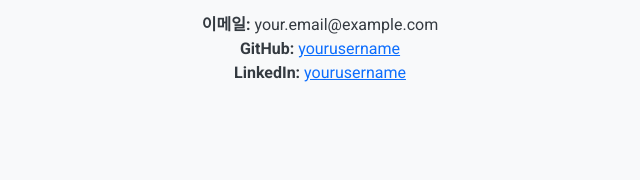
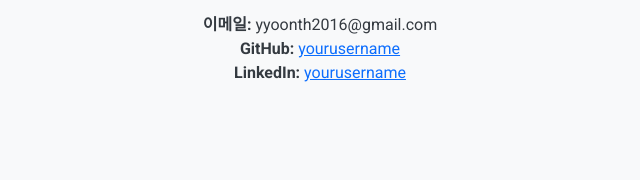
Before and after one commit to TaehoY01/test, a plain HTML site: page index.html in a window 1280 px wide. Shown: the part 1617-1797 px from the top of the page, 320-960 px from the left. Drawn offline with nearby package versions, Linux system fonts and the light colour scheme.

Commit message:
이메일 변경

```diff
--- a/index.html
+++ b/index.html
@@ -95,7 +95,7 @@
                 <div class="col-md-6 text-center">
                     <p class="lead">저에게 연락하고 싶으시면 아래 정보를 사용하거나 소셜 미디어를 통해 저를 찾으세요.</p>
                     <ul class="list-unstyled">
-                        <li><strong>이메일:</strong> your.email@example.com</li>
+                        <li><strong>이메일:</strong> yyoonth2016@gmail.com</li>
                         <li><strong>GitHub:</strong> <a href="https://github.com/yourusername" target="_blank" class="text-primary">yourusername</a></li>
                         <li><strong>LinkedIn:</strong> <a href="https://linkedin.com/in/yourusername" target="_blank" class="text-primary">yourusername</a></li>
                     </ul>
```
